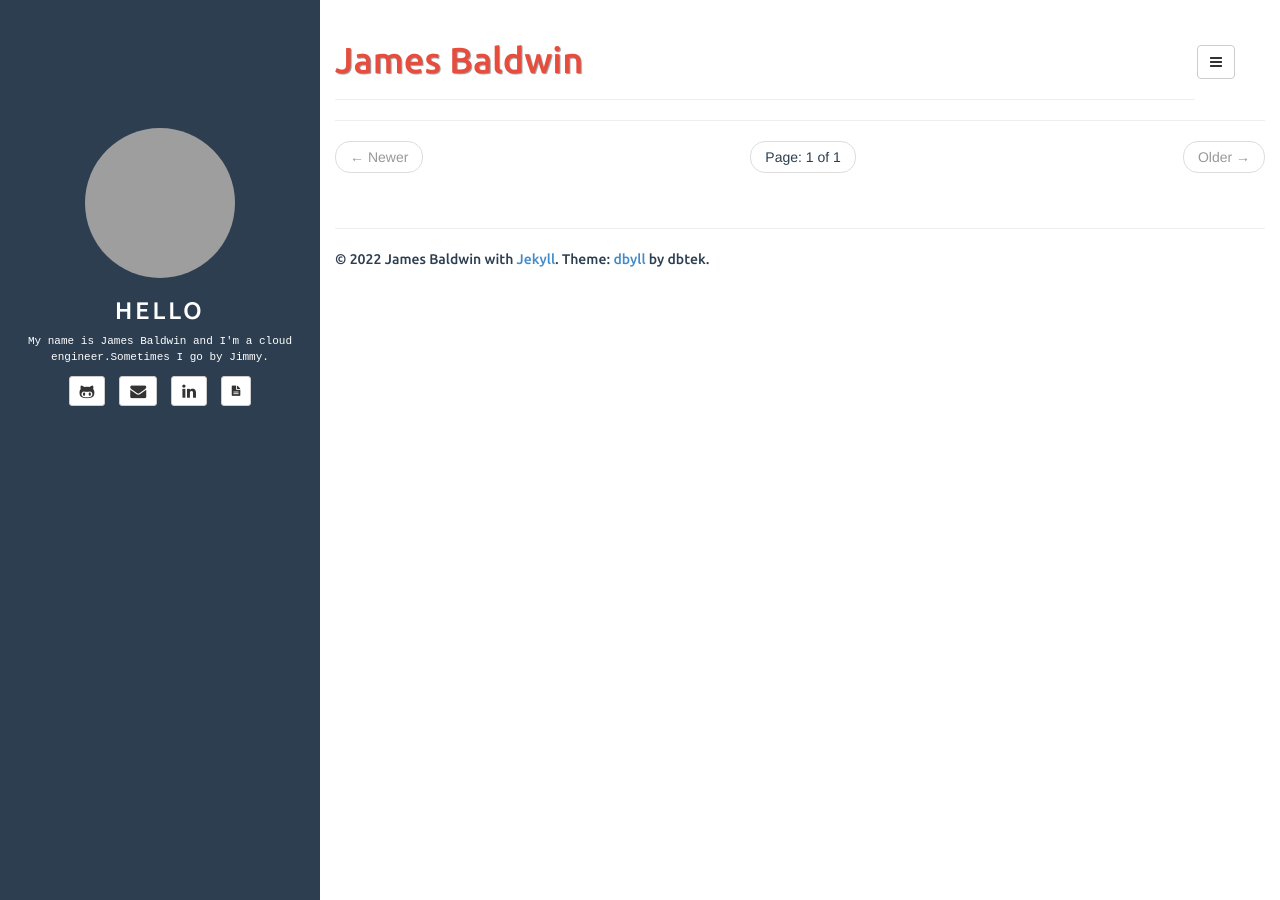
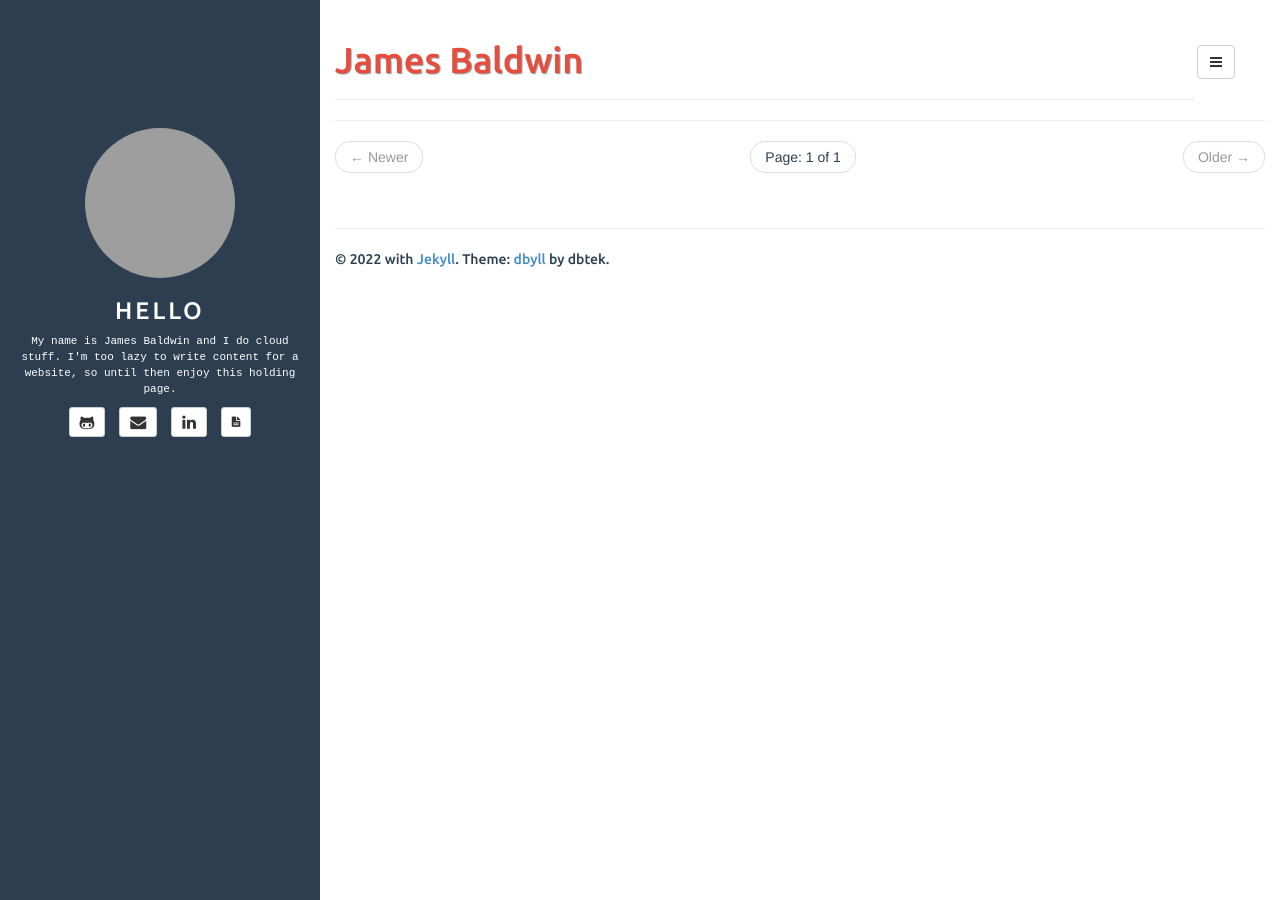
Before and after one commit to jimmyjamesbaldwin/jimmyjamesbaldwin.github.io, a Jekyll site: the page built from index.html, in a window 1280 px wide. Built offline with Jekyll 4.4.1, drawn with Linux system fonts in a browser that asks for light colours; the list of posts is cut into pages by our own code; grey boxes are pictures that could not be loaded.

Commit message:
Update _config.yml

```diff
--- a/_config.yml
+++ b/_config.yml
@@ -18,13 +18,13 @@ defaults:
 
 description: Stylish Jekyll Theme
 author:
-  name: James Baldwin
-  email: james*at*1333ltd.co.uk
+  name:
+  email: james*at*jamesbaldwin.co.uk
   github: jimmyjamesbaldwin
   twitter:
   pinterest:
   linkedin: jamesbaldwinbu
-  bio: My name is James Baldwin and I'm a cloud engineer.Sometimes I go by Jimmy.
+  bio: My name is James Baldwin and I do cloud stuff. I'm too lazy to write content for a website, so until then enjoy this holding page.
   email_md5: 67ebfdfc579c7c7df10fd7d3ab3eedbb
 
 rss_path:
```
